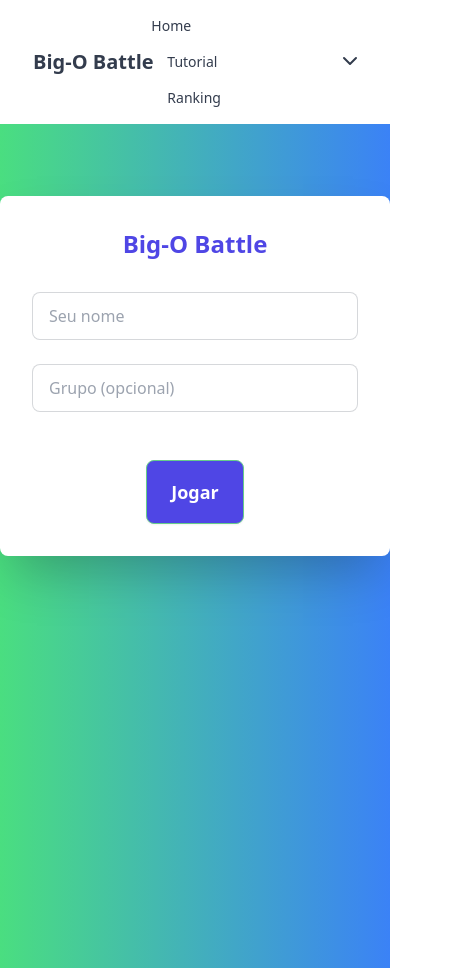
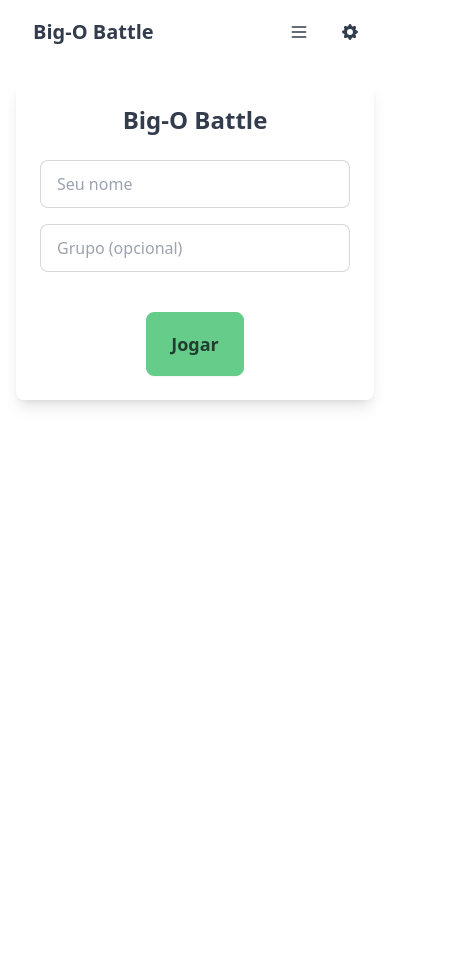
Before and after one commit to wxnn08/complexity-game-website, a React (Create React App) app: page / in a window 390 px wide. Shown: the whole page, 475 px wide, since content can reach past the window. After the commit the page ends 908 px from the top, so only its background shows below. Built offline with nearby package versions, Linux system fonts and the light colour scheme; no server answers.

Commit message:
fix theme and adjust navbar for small screens

```diff
--- a/package.json
+++ b/package.json
@@ -13,6 +13,7 @@
     "@types/react": "^18.3.4",
     "@types/react-dom": "^18.3.0",
     "axios": "^1.7.5",
+    "bootstrap-icons": "^1.11.3",
     "prism-react-renderer": "^2.4.0",
     "react": "^18.3.1",
     "react-dom": "^18.3.1",
--- a/src/components/Home.tsx
+++ b/src/components/Home.tsx
@@ -18,31 +18,29 @@ export default function Home({}: HomeProps) {
   };
 
   return (
-    <div className="flex flex-col items-center min-h-screen bg-gradient-to-r from-green-400 to-blue-500 pt-8">
-      <div className="card shadow-2xl w-full max-w-md bg-white rounded-lg mt-10">
-        <div className="card-body">
-          <p className="text-2xl mb-6 text-center font-bold text-indigo-600">Big-O Battle</p>
+    <div className="flex flex-col items-center min-h-screen p-4">
+      <div className="w-full max-w-md bg-base-100 p-6 rounded-lg shadow-lg">
+        <p className="text-2xl mb-6 text-center font-bold">Big-O Battle</p>
         <input
           type="text"
           placeholder="Seu nome"
-            className="input input-bordered w-full mb-4 focus:outline-none focus:ring-2 focus:ring-indigo-500"
+          className="input input-bordered w-full mb-4"
           value={playerName}
           onChange={(e) => setPlayerName(e.target.value)}
         />
         <input
           type="text"
           placeholder="Grupo (opcional)"
-            className="input input-bordered w-full mb-4 focus:outline-none focus:ring-2 focus:ring-indigo-500"
+          className="input input-bordered w-full mb-4"
           value={groupName}
           onChange={(e) => setGroupName(e.target.value)}
         />
         <div className="flex justify-center mt-6">
-            <button className="btn btn-primary btn-lg bg-indigo-600 hover:bg-indigo-700 text-white" onClick={handleStartClick}>
+          <button className="btn btn-primary btn-lg" onClick={handleStartClick}>
             Jogar
           </button>
         </div>
       </div>
     </div>
-    </div>
   );
 }
--- a/src/components/Navbar.tsx
+++ b/src/components/Navbar.tsx
@@ -12,11 +12,33 @@ export default function Navbar() {
 
   return (
     <>
-      <nav className="navbar bg-base-100 px-4">
+      <nav className="navbar bg-base-100 px-4 relative z-10">
         <div className="flex-1">
           <Link to="/" className="btn btn-ghost normal-case text-xl">Big-O Battle</Link>
         </div>
-        <div className="flex-1 flex justify-center">
+        <div className="flex-none lg:hidden">
+          <div className="dropdown">
+            <label tabIndex={0} className="btn btn-ghost">
+              <svg xmlns="http://www.w3.org/2000/svg" className="h-5 w-5" fill="none"
+                   viewBox="0 0 24 24" stroke="currentColor">
+                <path strokeLinecap="round" strokeLinejoin="round" strokeWidth="2"
+                      d="M4 6h16M4 12h16M4 18h16" />
+              </svg>
+            </label>
+            <ul tabIndex={0} className="menu menu-compact dropdown-content mt-3 p-2 shadow bg-base-100 rounded-box w-52 z-50">
+              <li className={location.pathname === "/" ? "active" : ""}>
+                <Link to="/">Home</Link>
+              </li>
+              <li className={location.pathname === "/tutorial" ? "active" : ""}>
+                <Link to="/tutorial">Tutorial</Link>
+              </li>
+              <li className={location.pathname === "/ranking" ? "active" : ""}>
+                <Link to="/ranking">Ranking</Link>
+              </li>
+            </ul>
+          </div>
+        </div>
+        <div className="flex-none hidden lg:flex">
           <ul className="menu menu-horizontal p-0 space-x-4">
             <li className={location.pathname === "/" ? "active" : ""}>
               <Link to="/">Home</Link>
@@ -29,16 +51,10 @@ export default function Navbar() {
             </li>
           </ul>
         </div>
-        <div className="flex-1 flex justify-end">
+        <div className="flex-none">
           <button className="btn btn-square btn-ghost" onClick={toggleSettingsModal}>
-            <svg
-              xmlns="http://www.w3.org/2000/svg"
-              className="h-6 w-6"
-              fill="none"
-              viewBox="0 0 24 24"
-              stroke="currentColor"
-            >
-              <path strokeLinecap="round" strokeLinejoin="round" strokeWidth="2" d="M6 8l6 6 6-6" />
+            <svg xmlns="http://www.w3.org/2000/svg" width="16" height="16" fill="currentColor" className="bi bi-gear-fill" viewBox="0 0 16 16">
+              <path d="M9.405 1.05c-.413-1.4-2.397-1.4-2.81 0l-.1.34a1.464 1.464 0 0 1-2.105.872l-.31-.17c-1.283-.698-2.686.705-1.987 1.987l.169.311c.446.82.023 1.841-.872 2.105l-.34.1c-1.4.413-1.4 2.397 0 2.81l.34.1a1.464 1.464 0 0 1 .872 2.105l-.17.31c-.698 1.283.705 2.686 1.987 1.987l.311-.169a1.464 1.464 0 0 1 2.105.872l.1.34c.413 1.4 2.397 1.4 2.81 0l.1-.34a1.464 1.464 0 0 1 2.105-.872l.31.17c1.283.698 2.686-.705 1.987-1.987l-.169-.311a1.464 1.464 0 0 1 .872-2.105l.34-.1c1.4-.413 1.4-2.397 0-2.81l-.34-.1a1.464 1.464 0 0 1-.872-2.105l.17-.31c.698-1.283-.705-2.686-1.987-1.987l-.311.169a1.464 1.464 0 0 1-2.105-.872zM8 10.93a2.929 2.929 0 1 1 0-5.86 2.929 2.929 0 0 1 0 5.858z"/>
             </svg>
           </button>
         </div>
--- a/src/components/Tutorial.tsx
+++ b/src/components/Tutorial.tsx
@@ -59,13 +59,13 @@ Para comparar a complexidade de tempo de dois algoritmos, siga estes passos:
 Lembre-se de que esta é uma análise teórica. Fatores como constantes ocultas e desempenho em implementações práticas também podem influenciar a eficiência real.
 
 Divirta-se jogando e aprimorando seu entendimento sobre a complexidade de algoritmos!
-`;
+  `;
 
   return (
-    <div className="flex flex-col items-center min-h-screen bg-gradient-to-r from-indigo-500 via-purple-500 to-pink-500 p-4">
-      <div className="card w-full max-w-3xl bg-white shadow-xl p-6">
+    <div className="flex flex-col items-center min-h-screen p-4">
+      <div className="w-full max-w-3xl bg-white p-6 rounded-lg shadow-lg">
         <ReactMarkdown
-          className="prose text-base font-sans"
+          className="prose text-base"
           remarkPlugins={[remarkGfm]}
         >
           {tutorialContent}
```
Also changed, not shown: 1 other file (tests, documents, lock files or other folders). Lines whose indentation alone changed are shown as unchanged.
